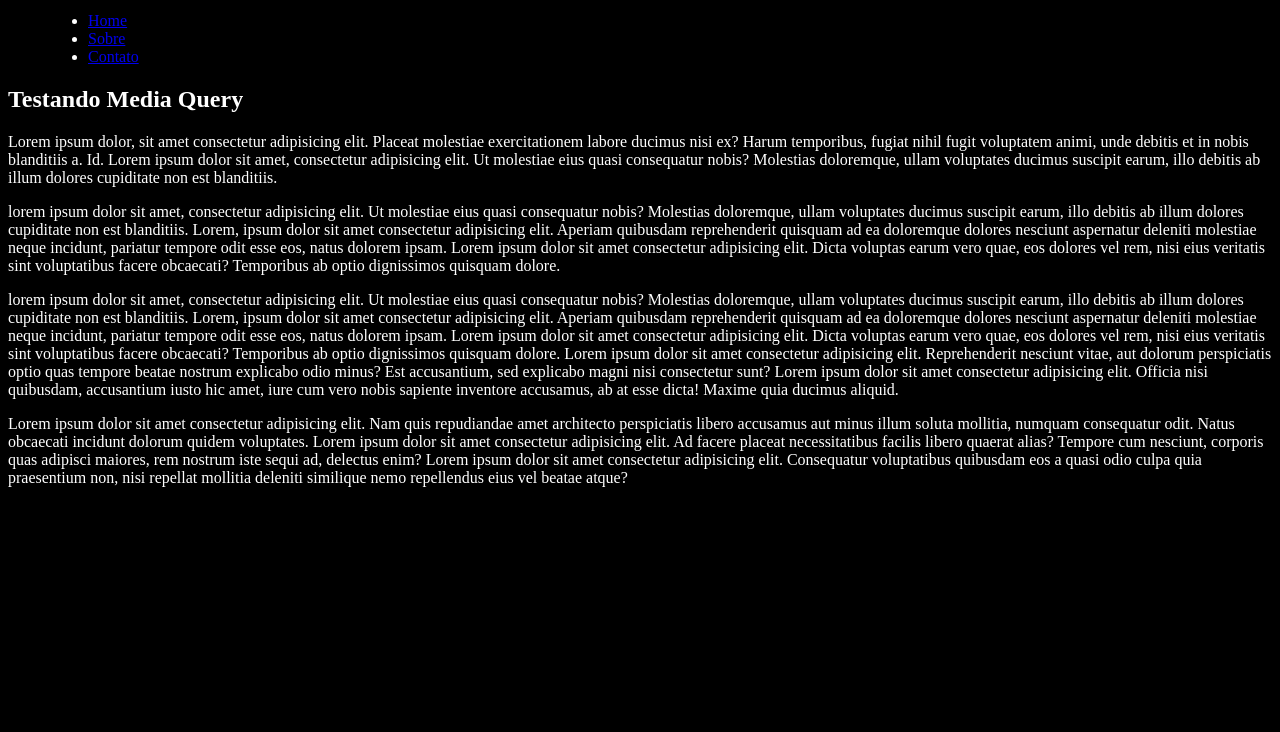
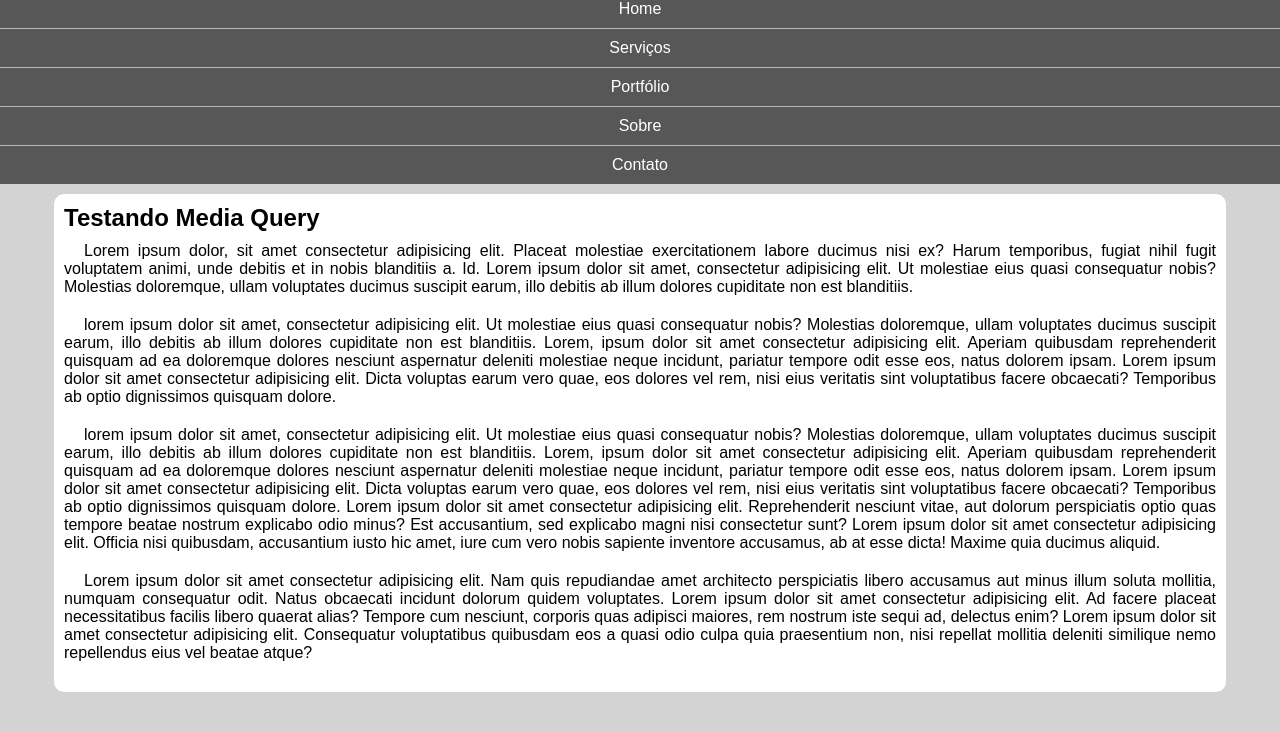
Before and after one commit to Rogerio23osasco/html-css, a plain HTML site: page exercicios/ex026/mq005/index.html in a window 1280 px wide. Shown: the part 68-800 px from the top of the page. Drawn offline with Linux system fonts and the light colour scheme.

Commit message:
criei o mq05

```diff
--- a/exercicios/ex026/mq005/estilos/style.css
+++ b/exercicios/ex026/mq005/estilos/style.css
@@ -1,6 +1,61 @@
 @charset "UTF-8";
 
+* {
+    font-family: Arial, Helvetica, sans-serif;
+    margin: 0px;
+    padding: 0px;
+}
+
 body, html {
-    color: white;
-    background-color: black;
+   background-color: lightgrey;
 }
+
+    header {
+        background-color: gray;
+    }
+
+    header > h1 {
+        padding: 10px;
+        text-align: center;
+    }
+
+    menu {
+        display: block;
+    }
+
+    menu > ul {
+        list-style-type: none;
+    }
+
+    menu > ul > li > a {
+        display: block;
+        padding: 10px;
+        text-decoration: none;
+        text-align: center;
+        background-color: rgb(87, 87, 87);
+        color: white;
+        border-top: 1px solid rgb(185, 184, 184);
+    }
+
+    menu > ul > li > a:hover {
+        background-color: gray;
+    }
+
+    main {
+        width: 90vw;
+        background-color: white;
+        margin: auto;
+        margin-top: 10px;
+        padding: 10px;
+        border-radius: 10px;
+    }
+
+    article h2 {
+        padding-bottom: 10px;
+    }
+
+    article > p {
+        text-align: justify;
+        margin-bottom: 20px;
+        text-indent: 20px;
+    }
--- a/exercicios/ex026/mq005/index.html
+++ b/exercicios/ex026/mq005/index.html
@@ -12,6 +12,8 @@
         <menu>
             <ul>
                 <li><a href="#">Home</a></li>
+                <li><a href="#">Serviços</a></li>
+                <li><a href="#">Portfólio</a></li>
                 <li><a href="#">Sobre</a></li>
                 <li><a href="#">Contato</a></li>
             </ul>
```
